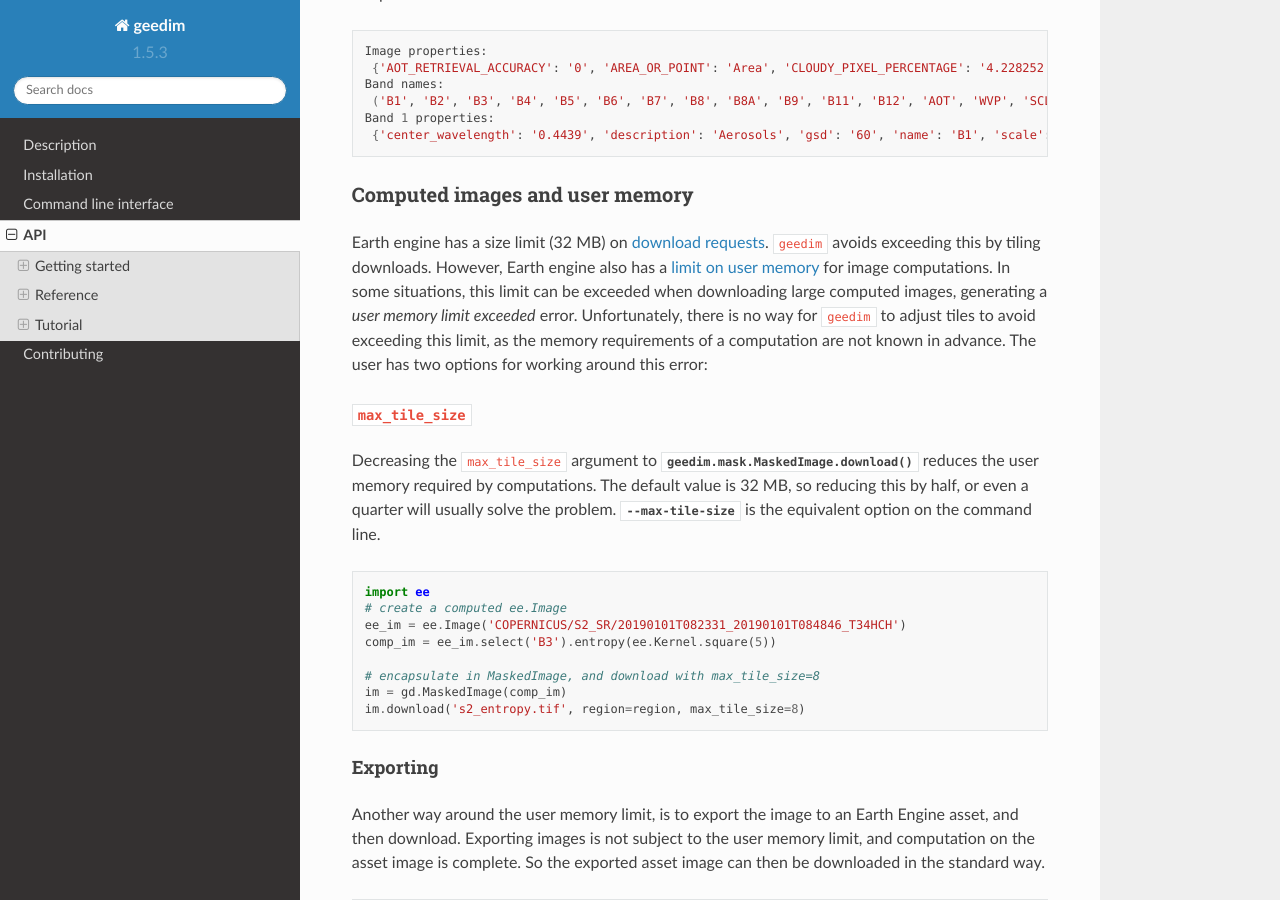
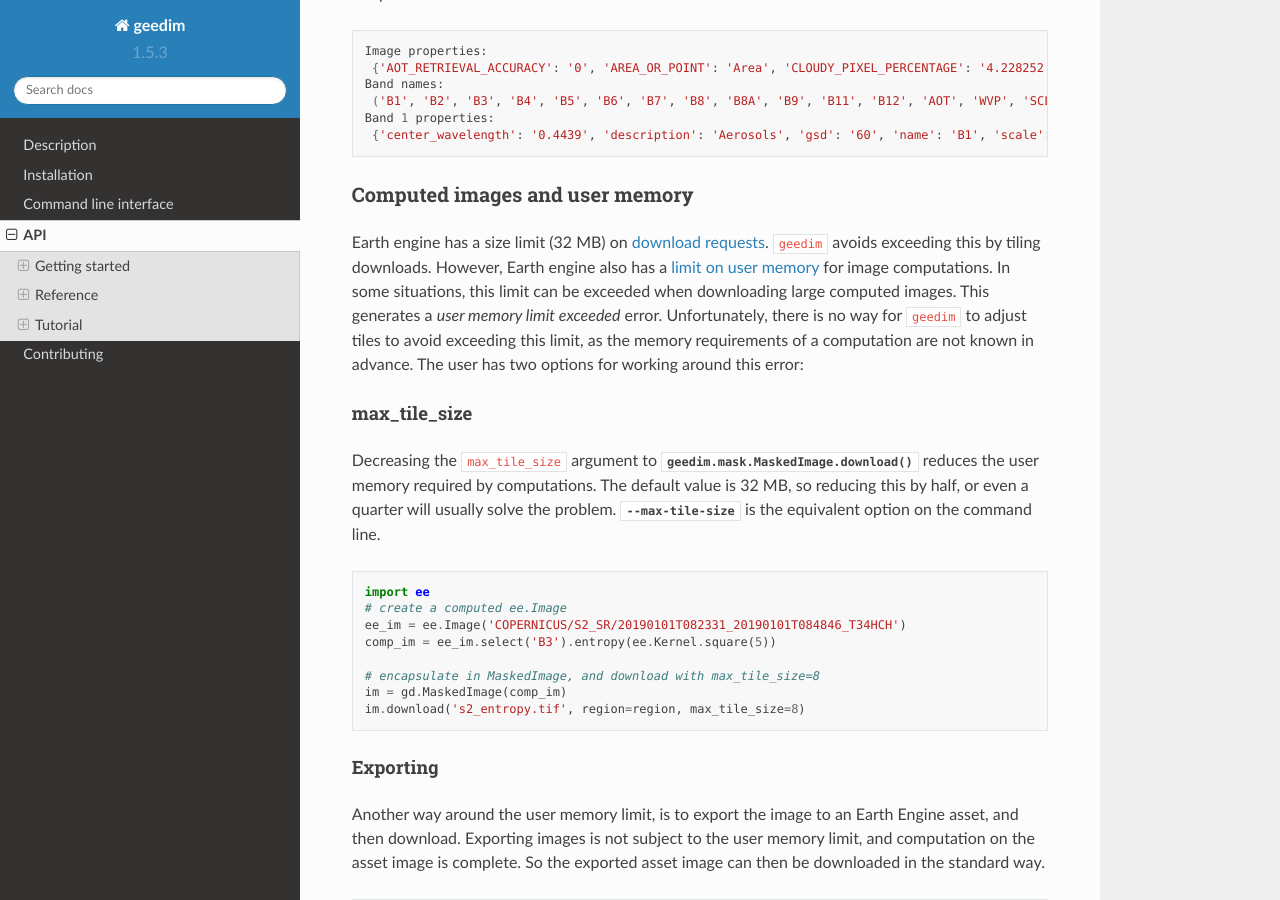
Before and after one commit to leftfield-geospatial/geedim, a Sphinx documentation site: the page built from docs/api.rst, in a window 1280 px wide and 900 px high, scrolled down 2682 px. Built offline with Sphinx 7.4.7 and the Read the Docs theme 2.0.0, drawn with Linux system fonts in a browser that asks for light colours; the version number is read from the project's files by our own code.

Commit message:
minor edits

```diff
--- a/docs/api.rst
+++ b/docs/api.rst
@@ -127,10 +127,10 @@ Output:
 Computed images and user memory
 ^^^^^^^^^^^^^^^^^^^^^^^^^^^^^^^
 
-Earth engine has a size limit (32 MB) on `download requests <https://developers.google.com/earth-engine/apidocs/ee-image-getdownloadurl>`_.  ``geedim`` avoids exceeding this by tiling downloads.  However, Earth engine also has a `limit on user memory <https://developers.google.com/earth-engine/guides/usage#per-request_memory_footprint>`_ for image computations.  In some situations, this limit can be exceeded when downloading large computed images, generating a *user memory limit exceeded* error.  Unfortunately, there is no way for ``geedim`` to adjust tiles to avoid exceeding this limit, as the memory requirements of a computation are not known in advance.   The user has two options for working around this error:
+Earth engine has a size limit (32 MB) on `download requests <https://developers.google.com/earth-engine/apidocs/ee-image-getdownloadurl>`_.  ``geedim`` avoids exceeding this by tiling downloads.  However, Earth engine also has a `limit on user memory <https://developers.google.com/earth-engine/guides/usage#per-request_memory_footprint>`_ for image computations.  In some situations, this limit can be exceeded when downloading large computed images.  This generates a *user memory limit exceeded* error.  Unfortunately, there is no way for ``geedim`` to adjust tiles to avoid exceeding this limit, as the memory requirements of a computation are not known in advance.   The user has two options for working around this error:
 
-``max_tile_size``
-~~~~~~~~~~~~~~~~~
+max_tile_size
+~~~~~~~~~~~~~~
 
 Decreasing the ``max_tile_size`` argument to :meth:`geedim.mask.MaskedImage.download` reduces the user memory required by computations.  The default value is 32 MB, so reducing this by half, or even a quarter will usually solve the problem.  :option:`--max-tile-size <geedim-download --max-tile-size>` is the equivalent option on the command line.
 
```
